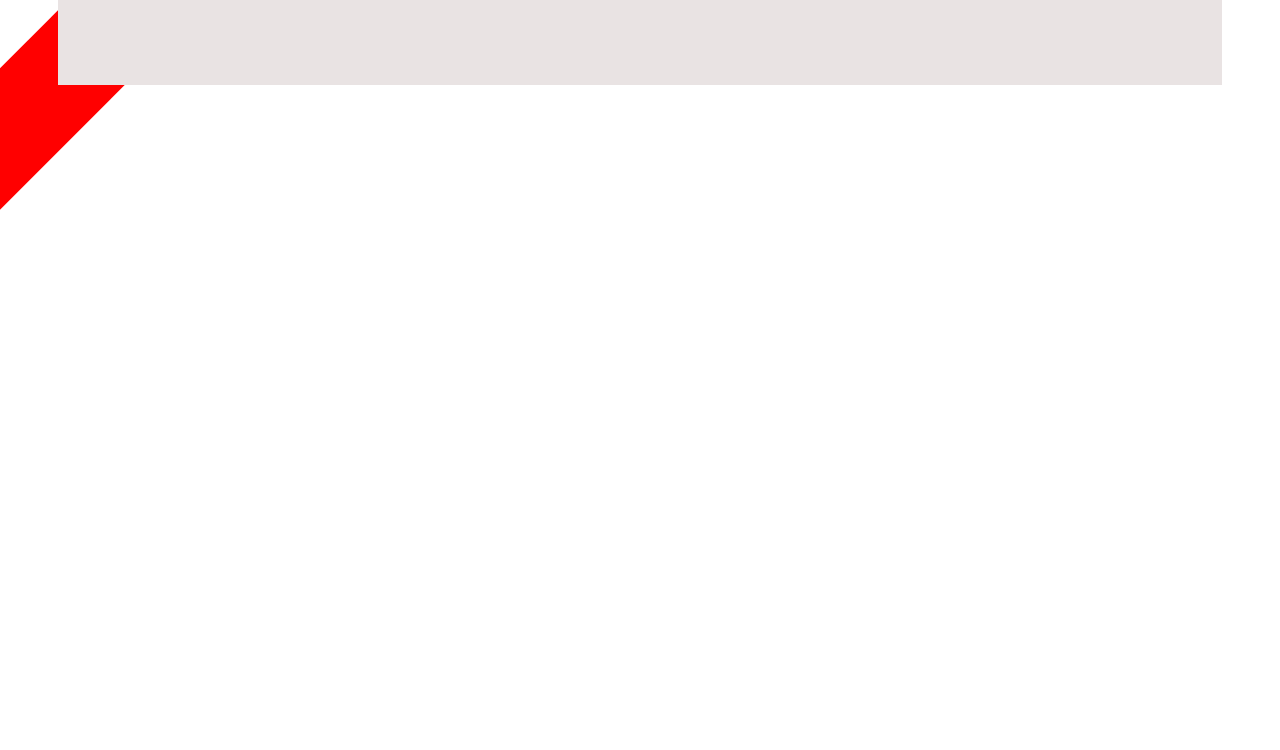
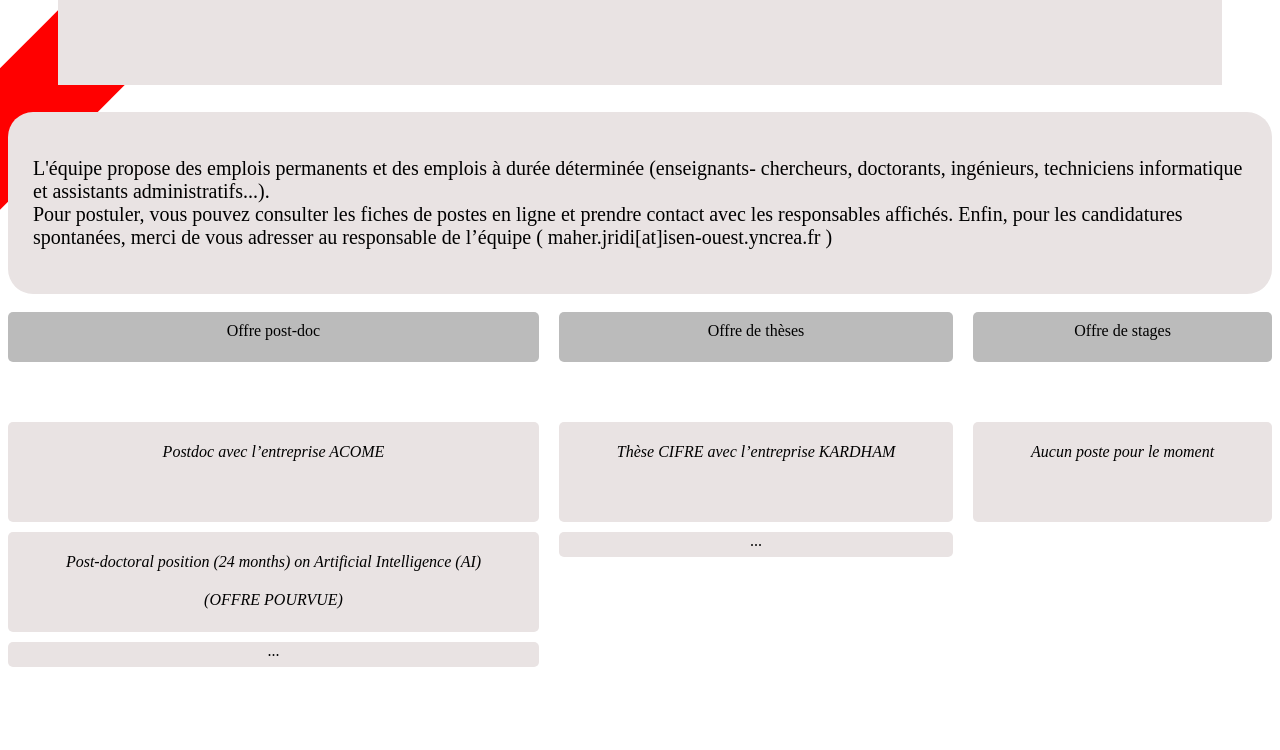
Before and after one commit to groupe5CIR1n/groupe5cir1n.github.io, a plain HTML site: page offresDEmploi.html in a window 1280 px wide. Shown: the part 219-969 px from the top of the page. Before the commit the page ends 800 px from the top, so only its background shows below. Drawn offline with nearby package versions, Linux system fonts and the light colour scheme.

Commit message:
offre d'emploi = done !

```diff
--- a/css-test-zone.css
+++ b/css-test-zone.css
@@ -462,40 +462,56 @@ li {
 }
 
 /* offre d'emploi */
+#content{
+    box-sizing: border-box;
+    border-radius: 25px;
+    background-color:#E9E3E3;
+    padding:20px;
+}
+
 
 #layout-OffreDEemploi {
     display: grid;
     grid-template-rows: repeat(4,1fr);
     grid-template-columns: repeat(3,auto);
-    grid-row-gap:50px;
+    grid-row-gap:10px;
     grid-column-gap: 20px;
 }
 
 #type-emploi{
+    /* margin-left:auto;
+    margin-right:auto; */
     background-color: #BBBBBB;
     box-sizing : border-box;
+    height:50px;
     border-radius:5px;
     text-align: center;
     padding-block: 5px;
     grid-row:1;
+    padding:10px;
 }
 
 #Emploi-box{
+    vertical-align:text-bottom;
     background-color: #E9E3E3;
     box-sizing : border-box;
+    height:100px;
     border-radius:5px;
     text-align: center;
+    padding:20px;
 }
 
 #point{
     background-color: #E9E3E3;
     box-sizing : border-box;
+    height:25px;
     border-radius:5px;
     text-align: center;
 }
 
 #none{
-    background-color: #FFFFFFFF;
+    background-color:#FFF;
+    opacity: 0%;
 }
 
 /* footer */
@@ -506,7 +522,7 @@ li {
   }
 
 div.degrade-horizontal {
-    height: 120px;
+    height: auto;
     width: auto;
 }
 
--- a/offresDEmploi.html
+++ b/offresDEmploi.html
@@ -3,6 +3,7 @@
     <head>
     <meta charset="utf-8">
     <title> Offres d'emploi </title>
+    <link rel="icon" type="image/png" href="images/LOGO.png" />
     <link href="https://fonts.googleapis.com/icon?family=Material+Icons" rel="stylesheet">
     <link rel="stylesheet" href="https://fonts.googleapis.com/css2?family=Material+Symbols+Outlined:opsz,wght,FILL,GRAD@20..48,100..700,0..1,-50..200" />
     <link href="style.css" rel="stylesheet">
@@ -42,9 +43,38 @@
                 <img src="images/LabISEN.png" width="80px" height="auto">
             </div>
         </div>
-        <h1>Offre d'emploi</h1>
         <!-- Content of the html. -->
+        <h1>Offre d’emploi :</h1>
+        <div id="content">
+            <p>
+                L'équipe propose des emplois permanents et des emplois à durée déterminée (enseignants-
+chercheurs, doctorants, ingénieurs, techniciens informatique et assistants administratifs...).</br>
+Pour postuler, vous pouvez consulter les fiches de postes en ligne et prendre contact avec les
+responsables affichés. Enfin, pour les candidatures spontanées, merci de vous adresser au
+responsable de l’équipe ( maher.jridi[at]isen-ouest.yncrea.fr )
 
+            </p>
+        </div>
+
+        </br>
+
+        <div id="layout-OffreDEemploi">
+            <div id="type-emploi">Offre post-doc</div>
+            <div id="type-emploi">Offre de thèses</div>
+            <div id="type-emploi">Offre de stages</div>
+
+            <div id="Emploi-box"><a href="https://www.madics.fr/wp-content/uploads/offresEmplois/202107080936_postdoc_isen.pdf" title="lien vers l'offre" target="blank">Postdoc avec l’entreprise ACOME</a></div>
+            <div id="Emploi-box"><a href="https://www.linkedin.com/pulse/offre-de-th%C3%A8se-entre-lisen-et-kardham-maher-jridi/?trk=public_profile_article_view" title="lien linkedin vers l'offre" target="blank">Thèse CIFRE avec l’entreprise KARDHAM</a></div>
+            <div id="Emploi-box"><a href="https://www.pole-emploi.fr/accueil/" target="blank">Aucun poste pour le moment</a></div>
+
+            <div id="Emploi-box"><a href="https://www.sedoptica.es/storage/docs/20190904postdoc-Rennes.pdf" target="blank" tilte="lien vers l'offre">Post-doctoral position (24 months) on Artificial Intelligence (AI)</br></br>(OFFRE POURVUE)</a></div>
+            <div id="point">...</div>
+            <div id="none"></div>
+
+            <div id="point">...</div>
+            <div id="none"></div>
+            <div id="none"></div>
+        </div>
 
         <!-- Footer -->
         <footer>
--- a/style.css
+++ b/style.css
@@ -437,3 +437,56 @@ li {
 .description-membre {
     text-align: center;
 }
+
+/* offre d'emploi */
+#content{
+    box-sizing: border-box;
+    border-radius: 25px;
+    background-color:#E9E3E3;
+    padding:20px;
+}
+
+
+#layout-OffreDEemploi {
+    display: grid;
+    grid-template-rows: repeat(4,1fr);
+    grid-template-columns: repeat(3,auto);
+    grid-row-gap:10px;
+    grid-column-gap: 20px;
+}
+
+#type-emploi{
+    /* margin-left:auto;
+    margin-right:auto; */
+    background-color: #BBBBBB;
+    box-sizing : border-box;
+    height:50px;
+    border-radius:5px;
+    text-align: center;
+    padding-block: 5px;
+    grid-row:1;
+    padding:10px;
+}
+
+#Emploi-box{
+    vertical-align:text-bottom;
+    background-color: #E9E3E3;
+    box-sizing : border-box;
+    height:100px;
+    border-radius:5px;
+    text-align: center;
+    padding:20px;
+}
+
+#point{
+    background-color: #E9E3E3;
+    box-sizing : border-box;
+    height:25px;
+    border-radius:5px;
+    text-align: center;
+}
+
+#none{
+    background-color:#FFF;
+    opacity: 0%;
+}
```
Also changed, not shown: test-zone.html (+26 -11 lines).
